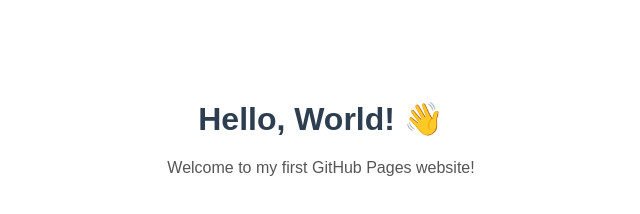
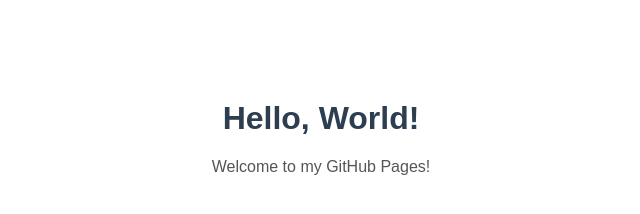
Before and after one commit to Luyandamuraya/Luyandas-Web, a plain HTML site: page index.html in a window 1280 px wide. Shown: the whole page, without its empty margins (319-959 px from the left). Drawn offline with Linux system fonts and the light colour scheme.

Commit message:
Update index.html

```diff
--- a/index.html
+++ b/index.html
@@ -19,7 +19,7 @@
   </style>
 </head>
 <body>
-  <h1>Hello, World! 👋</h1>
-  <p>Welcome to my first GitHub Pages website!</p>
+  <h1>Hello, World! </h1>
+  <p>Welcome to my GitHub Pages!</p>
 </body>
 </html>
```
